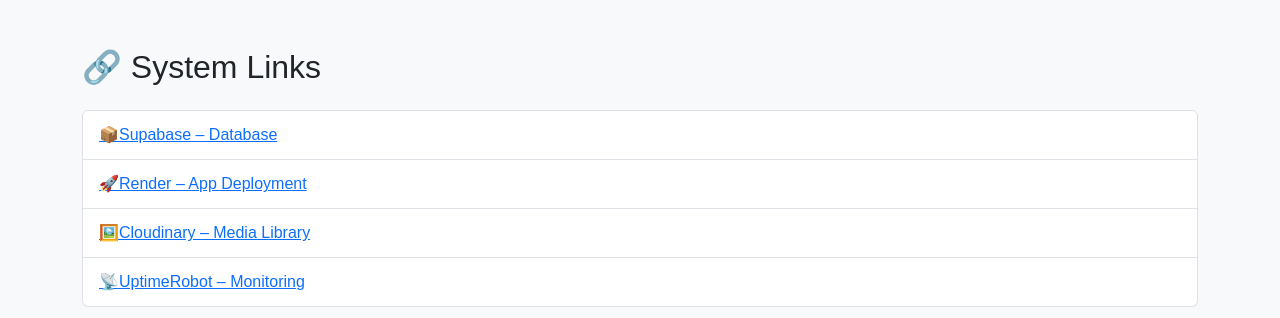
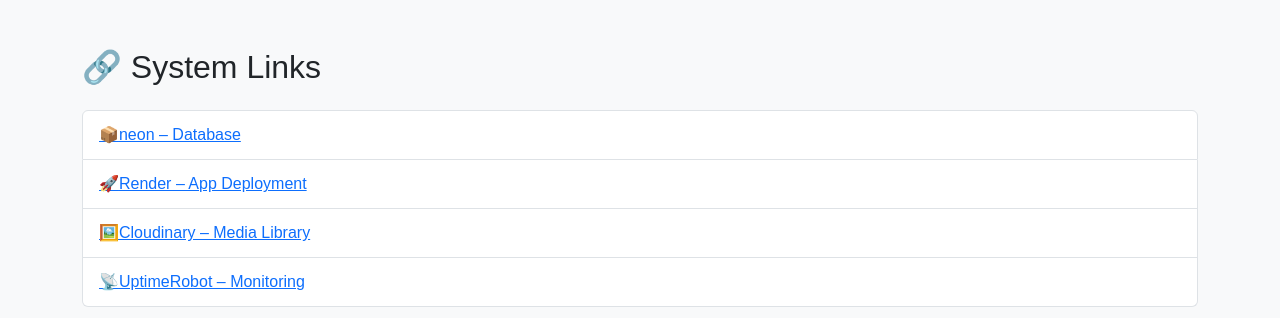
Before and after one commit to TamerOnLine/pro_product_pg, a Flask app: page /admin/system-links in a window 1280 px wide. Shown: the part 56-374 px from the top of the page. Run offline with Flask 3, Linux system fonts and the light colour scheme; the visitor is signed in with stand-in values (Sample User, id 1); parts of the project's set-up code (start-up, migrations or seed data) failed here and were passed over.

Commit message:
README1205

```diff
--- a/templates/admin/system_links.html
+++ b/templates/admin/system_links.html
@@ -8,12 +8,12 @@
   <ul class="list-group" style="line-height: 2;">
     <li class="list-group-item">
       <a
-        href="https://supabase.com/dashboard/project/epquyvzhcirvzurfwczh/editor/17450"
+        href="https://console.neon.tech/app/projects/bitter-waterfall-02027120?database=neondb&branchId=br-aged-dawn-a2k28lha"
         target="_blank" rel="noopener noreferrer"
         class="d-flex align-items-center"
-        aria-label="Supabase Database Dashboard"
+        aria-label="neon Database Dashboard"
       >
-        <span class="mr-2">📦</span> Supabase – Database
+        <span class="mr-2">📦</span> neon – Database
       </a>
     </li>
     <li class="list-group-item">
```
Also changed, not shown: README.md.
